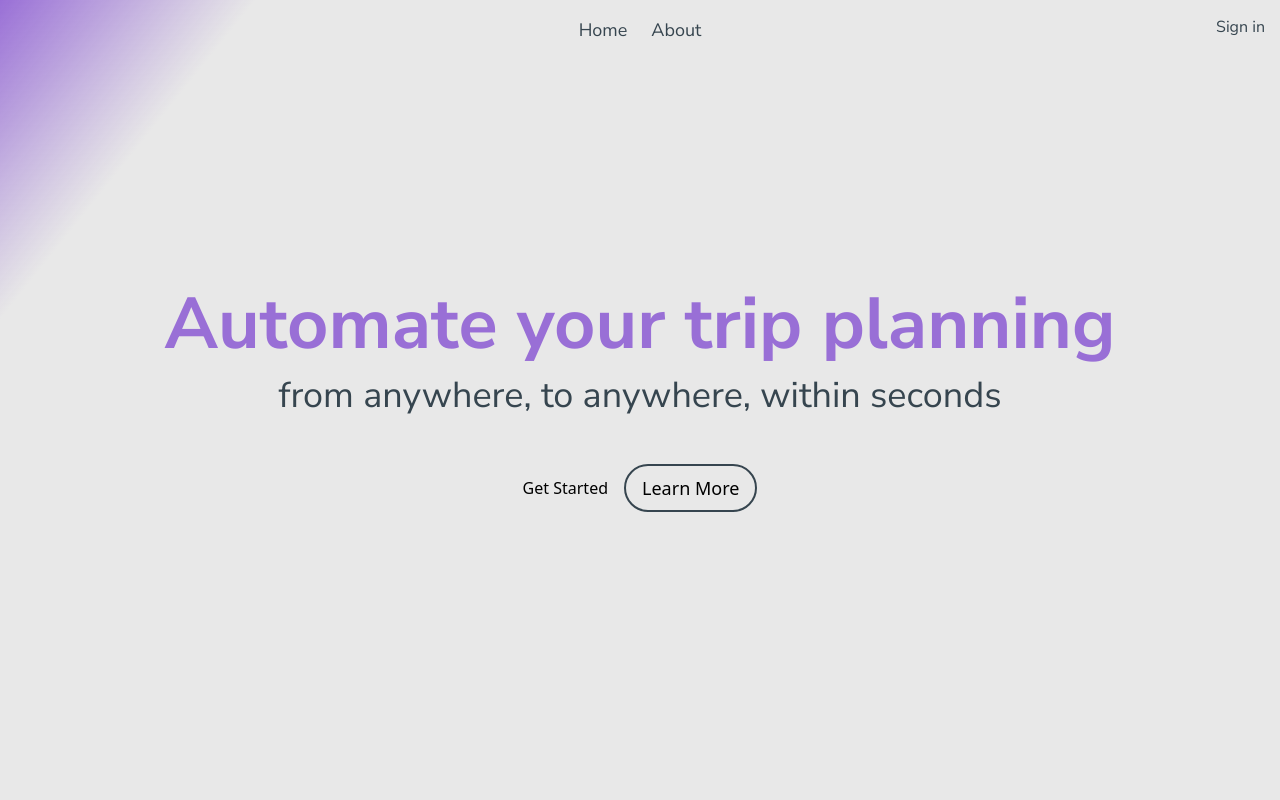
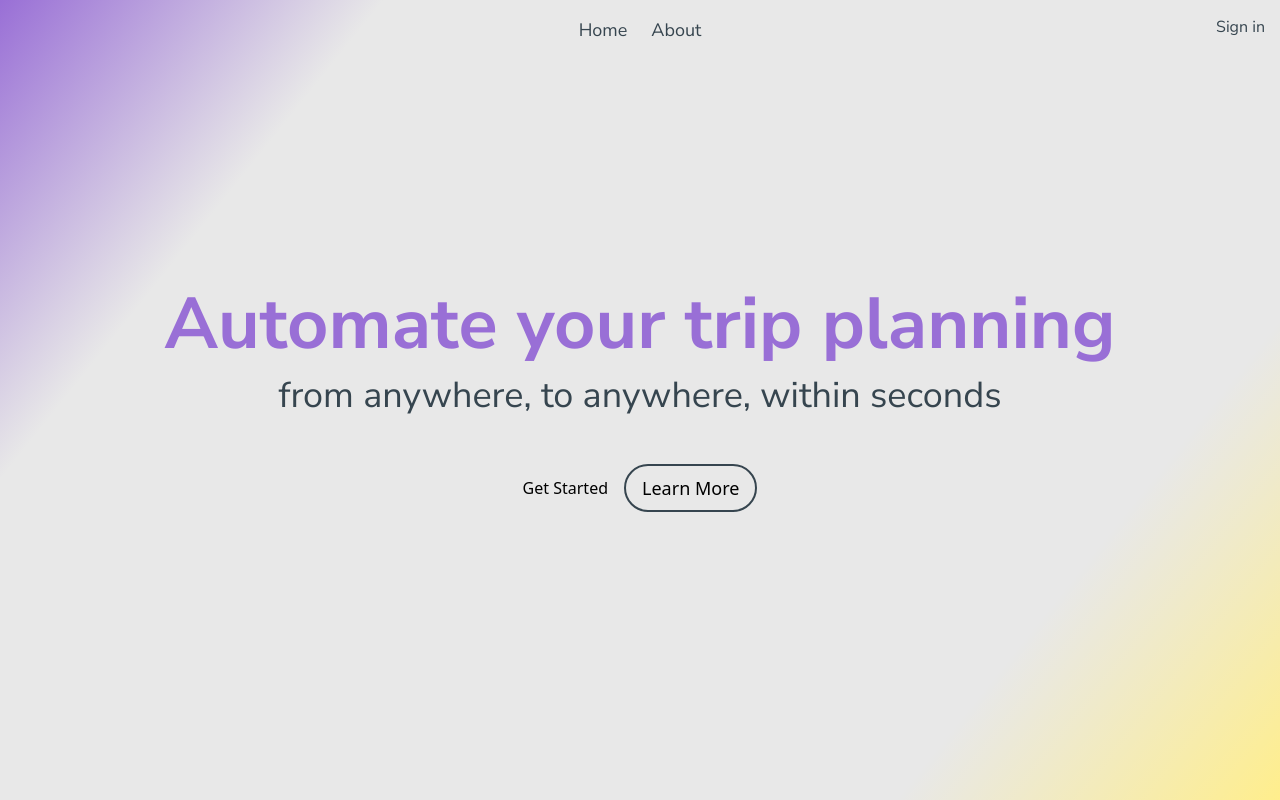
Before and after one commit to VincentShao32/calhacks-project, a Next.js app: page / in a window 1280 px wide. Built offline with nearby package versions, Linux system fonts and the light colour scheme; no server answers.

Commit message:
ui gradient

```diff
--- a/src/app/page.js
+++ b/src/app/page.js
@@ -5,7 +5,8 @@ import Link from "next/link";
 export default function Home() {
   return (
     <div className="w-full min-h-screen bg-background">
-      <div className="w-[50%] h-full absolute left-0 top-0 bg-gradient-to-br from-primary from-1% to-transparent to-20% "></div>
+      <div className="w-[50%] h-full absolute left-0 top-0 bg-gradient-to-br from-primary from-1% to-transparent to-30% "></div>
+      <div className="w-[50%] h-full absolute right-0 top-0 bg-gradient-to-br from-transparent from-70% to-secondary to-99%"></div>
       <div className="flex items-center w-full min-h-screen">
         <div className="flex flex-col w-fit mx-auto items-center gap-4">
           <h1 className="text-7xl font-bold font-nunito-sans text-primary">
--- a/src/components/Navbar.js
+++ b/src/components/Navbar.js
@@ -3,7 +3,7 @@ import Link from "next/link";
 
 const Navbar = () => {
   return (
-    <div className="w-full  flex p-4 fixed bg-transparent text-highlight font-nunito-sans">
+    <div className="w-full  flex p-4 fixed bg-transparent text-highlight font-nunito-sans z-10">
       <div className="mx-auto w-fit flex gap-6 justify-between text-lg">
         <Link href='/'>Home</Link>
         <h1>About</h1>
```
